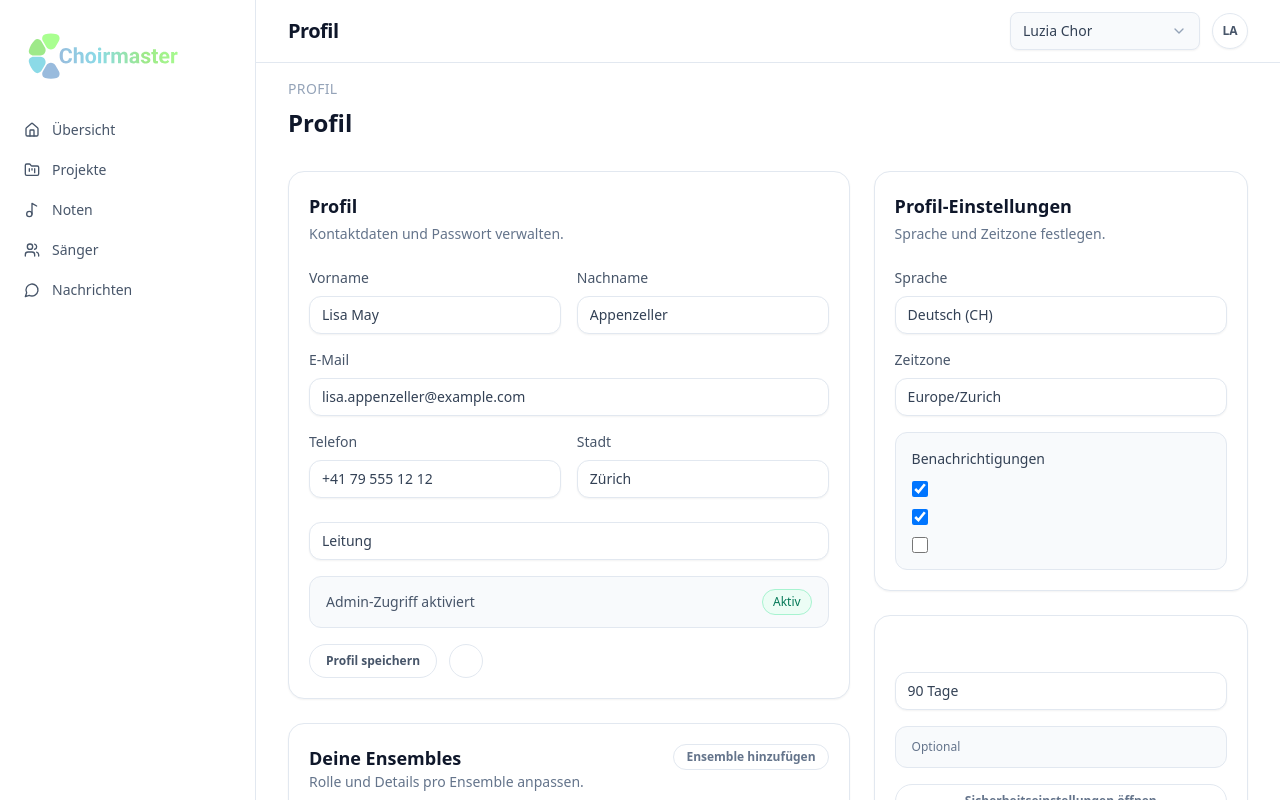
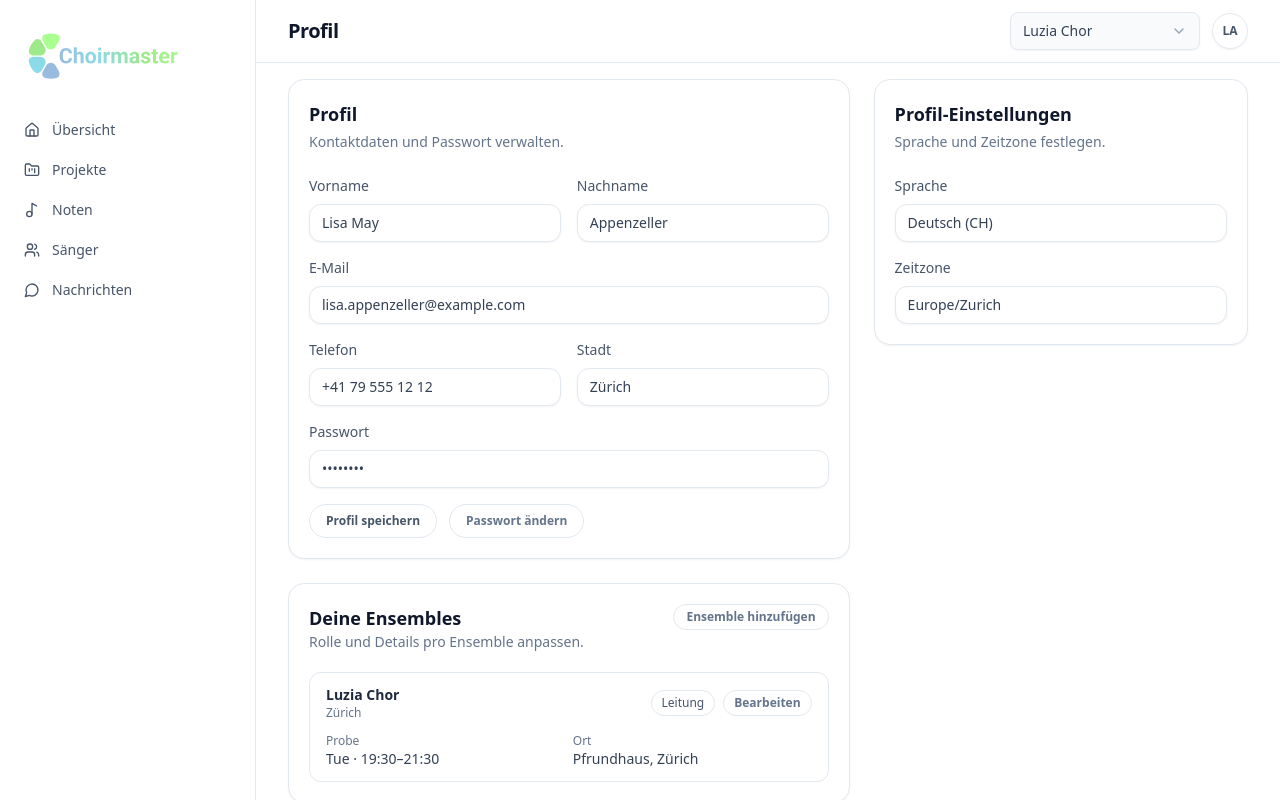
Before and after one commit to TechvibeVentures/Choirmaster, a Next.js app: page /admin-profile in a window 1280 px wide. Shown: the top 800 px of the page. Built offline with nearby package versions, Linux system fonts and the light colour scheme.

Commit message:
Refine admin profile layout

```diff
--- a/app/(app)/admin-profile/page.tsx
+++ b/app/(app)/admin-profile/page.tsx
@@ -1,17 +1,17 @@
 import Card from "@/components/Card";
-import { adminProfile, choirs } from "@/lib/mockData";
+import { adminProfile, choirs, type AdminProfile } from "@/lib/mockData";
 import { strings } from "@/lib/i18n";
 
 const inputStyles =
   "mt-2 w-full rounded-xl border border-slate-200 bg-white px-3 py-2 text-sm text-slate-700 shadow-sm focus:border-slate-300 focus:outline-none focus:ring-2 focus:ring-slate-200/60";
 
-const toggleStyles =
-  "h-4 w-4 rounded border border-slate-300 text-slate-900 focus:ring-2 focus:ring-slate-200/60";
-
-const roleLabels: Record<typeof adminProfile.role, string> = {
-  chair: "Vorstand",
-  conductor: "Leitung",
-  manager: "Organisation"
+const choirRoleLabels: Record<
+  AdminProfile["choir_roles"][number]["role"],
+  string
+> = {
+  Chair: "Vorstand",
+  Conductor: "Leitung",
+  Manager: "Organisation"
 };
 
 export default function ProfilePage() {
@@ -27,18 +27,6 @@ export default function ProfilePage() {
 
   return (
     <div className="flex flex-col gap-6">
-      <div className="flex flex-col gap-2">
-        <p className="text-sm uppercase tracking-wide text-slate-400">
-          {strings.profile.title}
-        </p>
-        <h2 className="text-2xl font-semibold text-slate-900">
-          {strings.profile.title}
-        </h2>
-        <p className="max-w-2xl text-sm text-slate-500">
-          {strings.profile.subtitle}
-        </p>
-      </div>
-
       <div className="grid gap-6 lg:grid-cols-[1.2fr_0.8fr]">
         <div className="flex flex-col gap-6">
           <Card>
@@ -92,20 +80,14 @@ export default function ProfilePage() {
                 />
               </label>
               <label className="text-sm text-slate-600 sm:col-span-2">
-                {strings.profile.fields.role}
+                {strings.profile.fields.password}
                 <input
                   className={`${inputStyles} bg-slate-50 text-slate-500`}
-                  defaultValue={roleLabels[adminProfile.role]}
-                  type="text"
+                  defaultValue="********"
+                  type="password"
                   readOnly
                 />
               </label>
-              <div className="sm:col-span-2 flex items-center justify-between gap-3 rounded-xl border border-slate-200 bg-slate-50 px-4 py-3 text-sm text-slate-600">
-                <span>Admin-Zugriff aktiviert</span>
-                <span className="rounded-full border border-emerald-200 bg-emerald-50 px-2.5 py-1 text-xs font-medium text-emerald-700">
-                  Aktiv
-                </span>
-              </div>
               <div className="sm:col-span-2 flex flex-wrap gap-3">
                 <button
                   type="button"
@@ -117,7 +99,7 @@ export default function ProfilePage() {
                   type="button"
                   className="rounded-full border border-slate-200 px-4 py-2 text-xs font-semibold text-slate-500 transition hover:border-slate-300"
                 >
-                  {strings.profile.actions.manageRoles}
+                  {strings.profile.actions.changePassword}
                 </button>
               </div>
             </form>
@@ -153,15 +135,19 @@ export default function ProfilePage() {
                       </p>
                       <p className="text-xs text-slate-500">{entry.city}</p>
                     </div>
-                    <span className="rounded-full border border-slate-200 px-2.5 py-1 text-xs text-slate-600">
-                      {entry.role}
-                    </span>
+                    <div className="flex items-center gap-2">
+                      <span className="rounded-full border border-slate-200 px-2.5 py-1 text-xs text-slate-600">
+                        {choirRoleLabels[entry.role]}
+                      </span>
+                      <button
+                        type="button"
+                        className="rounded-full border border-slate-200 px-2.5 py-1 text-xs font-semibold text-slate-500 transition hover:border-slate-300"
+                      >
+                        {strings.profile.actions.editChoir}
+                      </button>
+                    </div>
                   </div>
-                  <div className="mt-3 grid gap-2 text-xs text-slate-500 sm:grid-cols-3">
-                    <div>
-                      Zugriff
-                      <p className="text-sm text-slate-700">{entry.access}</p>
-                    </div>
+                  <div className="mt-3 grid gap-2 text-xs text-slate-500 sm:grid-cols-2">
                     <div>
                       Probe
                       <p className="text-sm text-slate-700">
@@ -209,67 +195,6 @@ export default function ProfilePage() {
                   type="text"
                 />
               </label>
-              <div className="grid gap-3 rounded-xl border border-slate-200 bg-slate-50 p-4 text-sm text-slate-600">
-                <p className="font-medium text-slate-700">Benachrichtigungen</p>
-                <label className="flex items-center justify-between">
-                  {strings.profile.fields.digest}
-                  <input
-                    className={toggleStyles}
-                    defaultChecked={adminProfile.notification_prefs.digest}
-                    type="checkbox"
-                  />
-                </label>
-                <label className="flex items-center justify-between">
-                  {strings.profile.fields.reminders}
-                  <input
-                    className={toggleStyles}
-                    defaultChecked={adminProfile.notification_prefs.reminders}
-                    type="checkbox"
-                  />
-                </label>
-                <label className="flex items-center justify-between">
-                  {strings.profile.fields.updates}
-                  <input
-                    className={toggleStyles}
-                    defaultChecked={adminProfile.notification_prefs.product_updates}
-                    type="checkbox"
-                  />
-                </label>
-              </div>
-            </div>
-          </Card>
-
-          <Card>
-            <div className="flex flex-col gap-1">
-              <h3 className="text-lg font-semibold text-slate-900">
-                {strings.profile.securityTitle}
-              </h3>
-              <p className="text-sm text-slate-500">
-                {strings.profile.securitySubtitle}
-              </p>
-            </div>
-            <div className="mt-6 grid gap-4 text-sm text-slate-600">
-              <label>
-                {strings.profile.fields.session}
-                <input
-                  className={inputStyles}
-                  defaultValue={`${adminProfile.session_days} Tage`}
-                  type="text"
-                  readOnly
-                />
-              </label>
-              <label className="flex items-center justify-between rounded-xl border border-slate-200 bg-slate-50 px-4 py-3">
-                {strings.profile.fields.mfa}
-                <span className="text-xs font-medium text-slate-500">
-                  {adminProfile.mfa_enabled ? "Aktiv" : "Optional"}
-                </span>
-              </label>
-              <button
-                type="button"
-                className="rounded-full border border-slate-200 px-4 py-2 text-xs font-semibold text-slate-500 transition hover:border-slate-300"
-              >
-                Sicherheitseinstellungen öffnen
-              </button>
             </div>
           </Card>
         </div>
```
